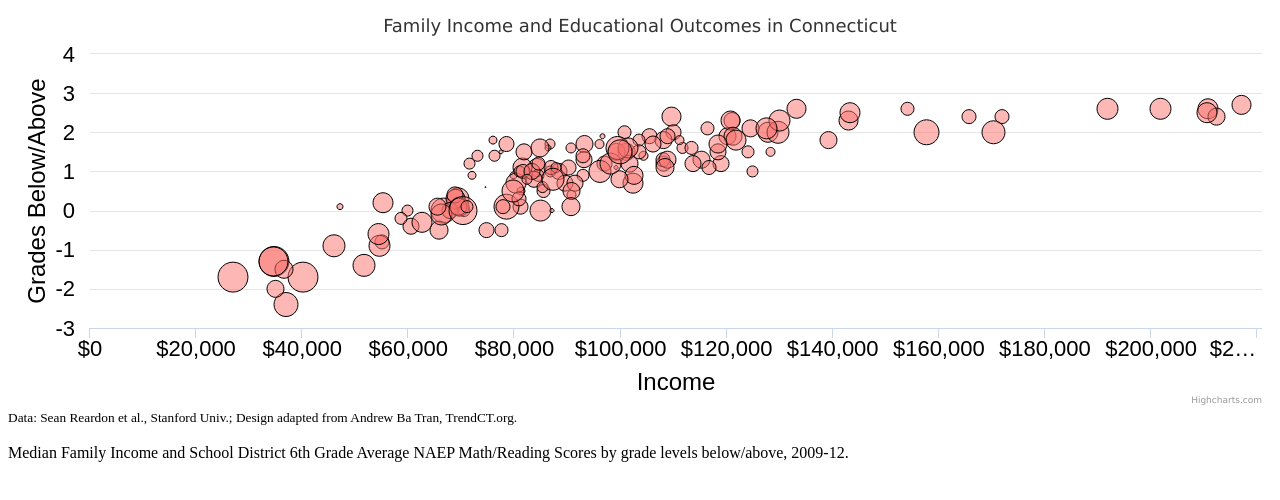
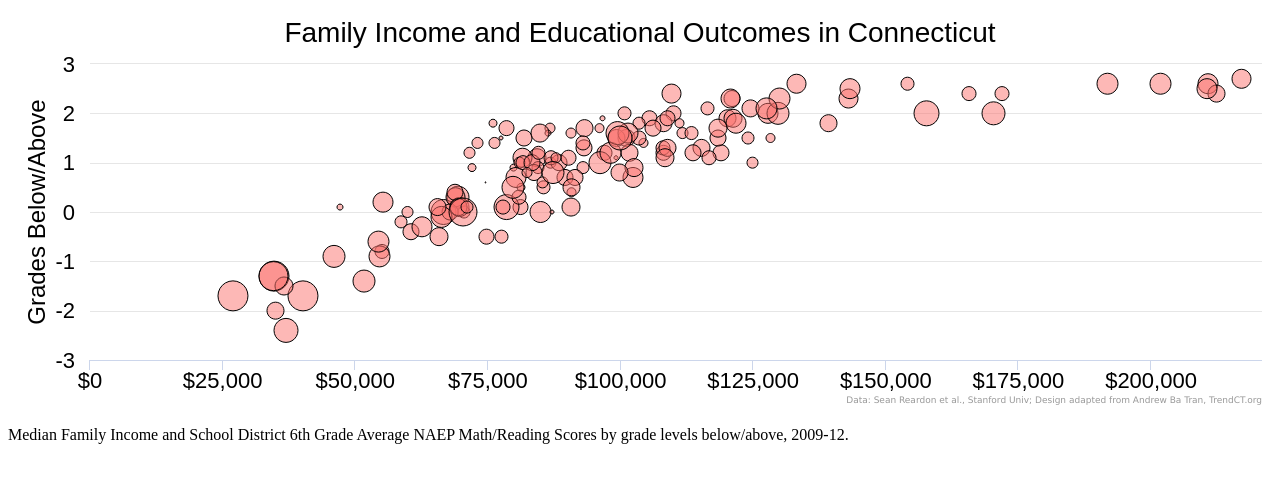
Before and after one commit to JackDougherty/highcharts-bubble-income-tests, a plain HTML site: page index.html in a window 1280 px wide. Drawn offline with nearby package versions, Linux system fonts and the light colour scheme; animation ran at ten frames a second.

Commit message:
fixed credits

```diff
--- a/index.html
+++ b/index.html
@@ -23,7 +23,6 @@
 
 <body>
   <div id="container"></div>
-  <div><small>Data: <a href='https://cepa.stanford.edu/seda/download?nid=1727&destination=node/1717'>Sean Reardon et al., Stanford Univ.</a>; Design adapted from <a href="http://trendct.org/2016/05/06/wealth-and-grades-compare-connecticuts-school-districts/">Andrew Ba Tran, TrendCT.org</a>. </small></div>
   <div></br>Median Family Income and School District 6th Grade Average NAEP Math/Reading Scores by grade levels below/above, 2009-12. </div>
         <script>
         $(function() {
@@ -34,7 +33,15 @@
                 title: {
                     text: 'Family Income and Educational Outcomes in Connecticut',
                     style: {
+                        fontFamily: "Arial",
+                        color: "#000",
+                        fontSize: "28px",
                     }
+                },
+                credits: {
+                  enabled: true,
+                  text: 'Data: Sean Reardon et al., Stanford Univ; Design adapted from Andrew Ba Tran, TrendCT.org',
+                  href: 'http://trendct.org/2016/05/06/wealth-and-grades-compare-connecticuts-school-districts/'
                 },
                 plotOptions: {
                     bubble: {
@@ -56,9 +63,9 @@
                 },
                 xAxis: {
                     min: 0,
-                    tickPixelInterval: 100,
+                    tickPixelInterval: 200,
                     title: {
-                        text: 'Income',
+                        text: '',
                         style: {
                             fontFamily: "Arial",
                             color: "#000",
@@ -79,6 +86,7 @@
                 },
                 yAxis: {
                     min: -3,
+                    max: 3,
                     tickPixelInterval: 50,
                     title: {
                         text: 'Grades Below/Above',
```
